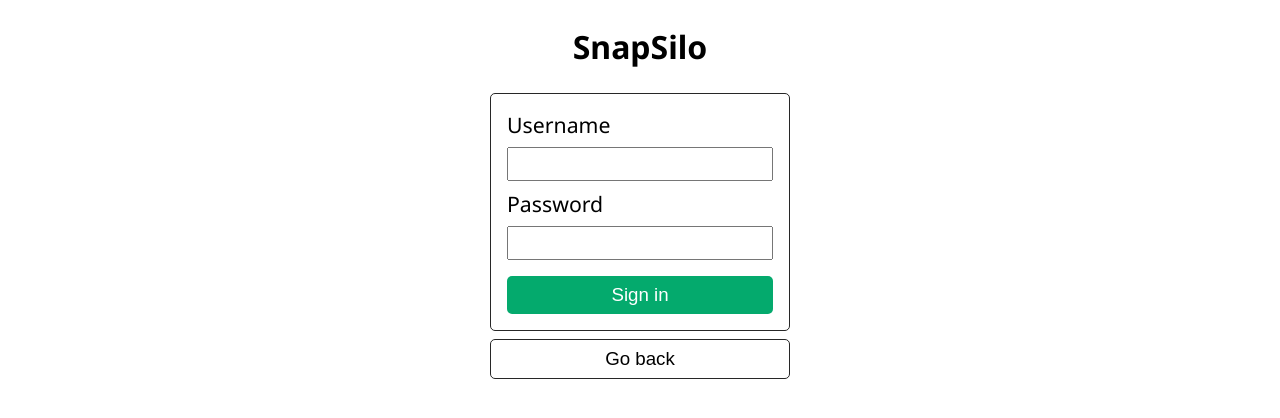
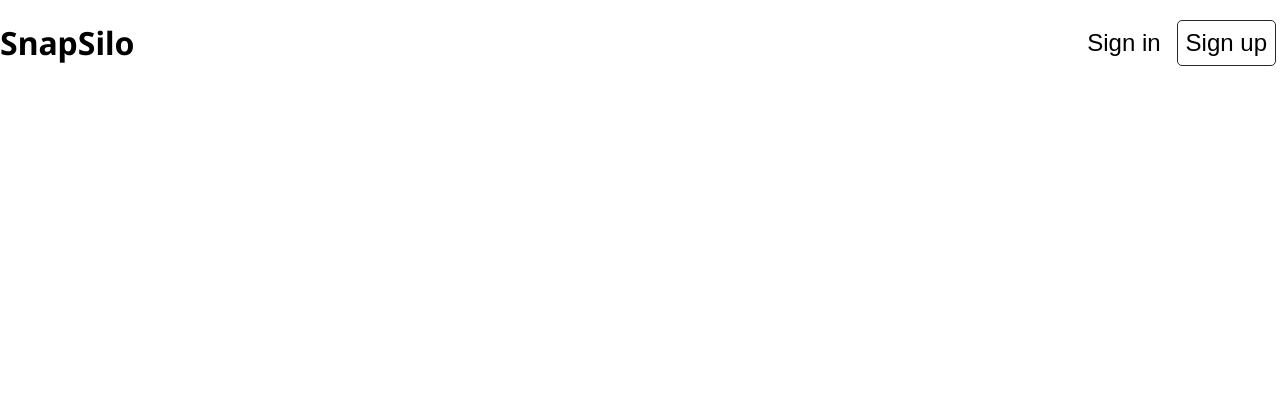
Before and after one commit to ashmeet28/snapsilo, a React (Vite) app: page / in a window 1280 px wide. Shown: the top 418 px of the page. Built offline with nearby package versions, Linux system fonts and the light colour scheme.

Commit message:
Added top nav bar

```diff
--- a/src/App.jsx
+++ b/src/App.jsx
@@ -7,21 +7,28 @@ import SignInScene from './SignInScene.jsx'
 import HomeScene from './HomeScene.jsx'
 
 function App() {
-  const [currentState, setCurrentState] = useState('SignInScene')
+  const [currentState, setCurrentState] = useState('HomeScene')
+
+  function handleHomeSceneNav(message) {
+    switch (message) {
+      case "sign in":
+        setCurrentState("SignInScene")
+    }
+  }
 
   switch (currentState) {
+    case "HomeScene":
+      return (
+        <>
+          <HomeScene onNavBtnClick={handleHomeSceneNav} />
+        </>
+      )
     case "SignInScene":
       return (
         <>
           <SignInScene onGoBack={() => setCurrentState("HomeScene")} />
         </>
       )
-    case "HomeScene":
-      return (
-        <>
-          <HomeScene />
-        </>
-      )
   }
 }
 
--- a/src/HomeScene.jsx
+++ b/src/HomeScene.jsx
@@ -1,10 +1,12 @@
 import { useState } from 'react'
 import './HomeScene.scss'
 
-function HomeScene({ onGoBack, onSignIn }) {
+import TopNavBar from './TopNavBar.jsx'
+
+function HomeScene({ onNavBtnClick }) {
     return (
         <>
-            <h1>This is Home Scene</h1>
+            <TopNavBar onNavBtnClick={onNavBtnClick} />
         </>
     )
 }
--- /dev/null
+++ b/src/TopNavBar.jsx
@@ -0,0 +1,18 @@
+import { useState } from 'react'
+import './TopNavBar.scss'
+
+function TopNavBar({ onNavBtnClick }) {
+    return (
+        <>
+            <div id='div_7206'>
+                <h1>SnapSilo</h1>
+                <div id='div_5937'>
+                    <button onClick={() => onNavBtnClick("sign in")}>Sign in</button>
+                    <button id='button_1946' onClick={() => onNavBtnClick("sign up")}>Sign up</button>
+                </div>
+            </div>
+        </>
+    )
+}
+
+export default TopNavBar
--- /dev/null
+++ b/src/TopNavBar.scss
@@ -0,0 +1,24 @@
+#div_7206 {
+    border-style: solid;
+    border-width: 0px 0px 0px 0px;
+    border-color: #272727;
+    display: flex;
+    justify-content: space-between;
+    align-items: center;
+}
+
+#div_5937 {
+    button {
+        background-color: transparent;
+        border: none;
+        font-size: 1.5em;
+        margin: 0px 4px;
+        padding: 8px;
+    }
+
+    #button_1946 {
+        border: 1px solid #272727;
+        border-radius: 5px;
+    }
+
+}
--- a/src/index.scss
+++ b/src/index.scss
@@ -3,3 +3,8 @@ body {
     margin: 0px;
     padding: 0px;
 }
+
+#root {
+    max-width: 1280px;
+    margin: 0px auto;
+}
```
Also changed, not shown: 1 other file (tests, documents, lock files or other folders).
